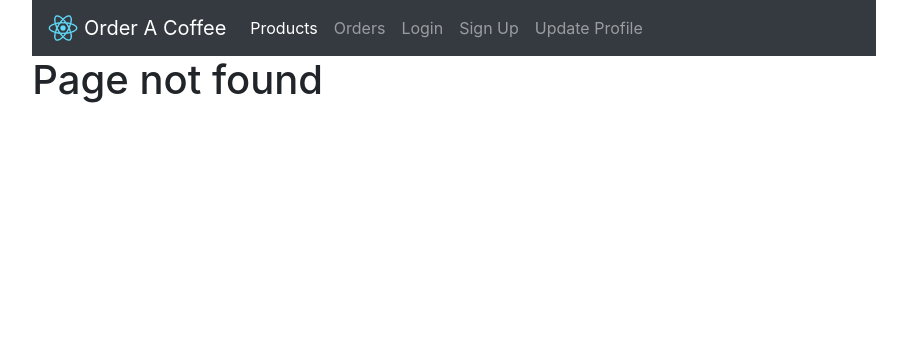
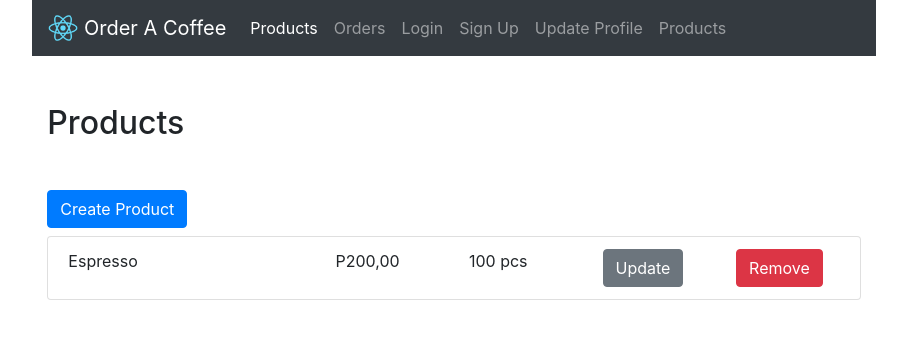
Before and after one commit to domsviado/coffee-project, a React (Create React App) app: page /products in a window 1280 px wide. Before the commit this address had no page. Shown: the top 338 px of the page, without its empty margins (186-1093 px from the left). Built offline with nearby package versions, Linux system fonts and the light colour scheme.

Commit message:
add product page

```diff
--- a/src/App.js
+++ b/src/App.js
@@ -6,6 +6,7 @@ import Orders from './routes/orders'
 import {Login} from './routes/login'
 import {SignUp} from './routes/signup'
 import {UpdateProfile} from './routes/update-profile'
+import ProductList from "./routes/products";
 
 const PageNotFound = () => <div><h1>Page not found</h1></div>
 
@@ -19,7 +20,8 @@ function App() {
                 <Route path="/login" exact={true} component={Login}/>
                 <Route path="/signup" exact={true} component={SignUp}/>
                 <Route path="/update-profile" exact={true} component={UpdateProfile}/>
-              <Route component={PageNotFound} />
+                <Route path="/products" exact={true} component={ProductList}/>
+                <Route component={PageNotFound}/>
             </Switch>
         </BrowserRouter>
     );
--- a/src/components/navigation.js
+++ b/src/components/navigation.js
@@ -35,6 +35,9 @@ function Navigation() {
                     <Nav.Item>
                         <Nav.Link href="/update-profile">Update Profile</Nav.Link>
                     </Nav.Item>
+                    <Nav.Item>
+                        <Nav.Link href="/products">Products</Nav.Link>
+                    </Nav.Item>
                 </Nav>
             </Navbar>
         </>
--- /dev/null
+++ b/src/routes/products/index.js
@@ -0,0 +1,16 @@
+import React from 'react'
+import {ListGroup, Button, Container} from "react-bootstrap";
+import ProductItem from "./product";
+function ProductList() {
+    return (
+        <Container>
+            <h2 className="mt-5 mb-5">Products</h2>
+            <Button className="mb-2">Create Product</Button>
+            <ListGroup>
+                <ProductItem/>
+            </ListGroup>
+        </Container>
+    )
+}
+
+export default ProductList
--- /dev/null
+++ b/src/routes/products/product.js
@@ -0,0 +1,18 @@
+import React from 'react'
+import {Button, Col, ListGroup, Row} from "react-bootstrap";
+
+function ProductItem() {
+    return (
+        <ListGroup.Item>
+            <Row>
+                <Col sm lg={4}>Espresso</Col>
+                <Col sm lg={2}>P200,00</Col>
+                <Col sm lg={2}>100 pcs</Col>
+                <Col sm lg={2}><Button className="btn-secondary">Update</Button></Col>
+                <Col sm lg={2}><Button className="btn-danger">Remove</Button></Col>
+            </Row>
+        </ListGroup.Item>
+    )
+}
+
+export default ProductItem
--- a/src/routes/signup/index.js
+++ b/src/routes/signup/index.js
@@ -1,7 +1,7 @@
-import React from 'react'
+import React, {useState} from 'react'
 import {Form, Button} from 'react-bootstrap'
 
-export function SignUp() {
+export function SignUp(props) {
     return(
         <Form>
             <h2 className="mt-5 mb-5">Sign Up</h2>
@@ -12,8 +12,6 @@ export function SignUp() {
             <Form.Group controlId="formBasicEmail">
                 <Form.Label>Email address</Form.Label>
                 <Form.Control type="email" placeholder="Enter email" />
-                <Form.Text className="text-muted">
-                </Form.Text>
             </Form.Group>
             <Form.Group controlId="formBasicPassword">
                 <Form.Label>Password</Form.Label>
```
Lines whose indentation alone changed are shown as unchanged.
